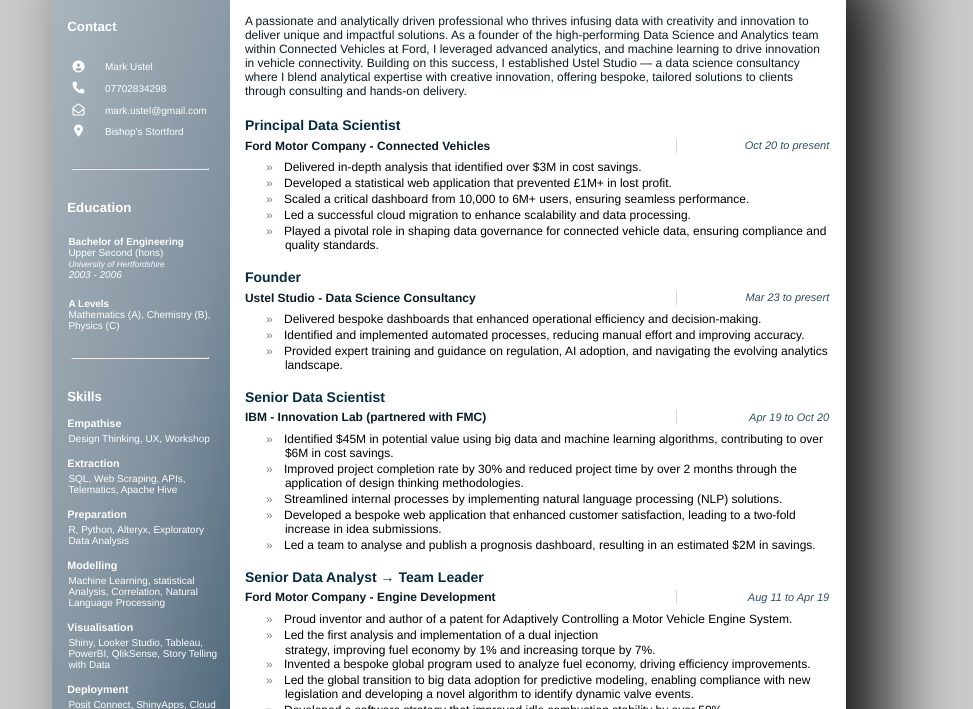
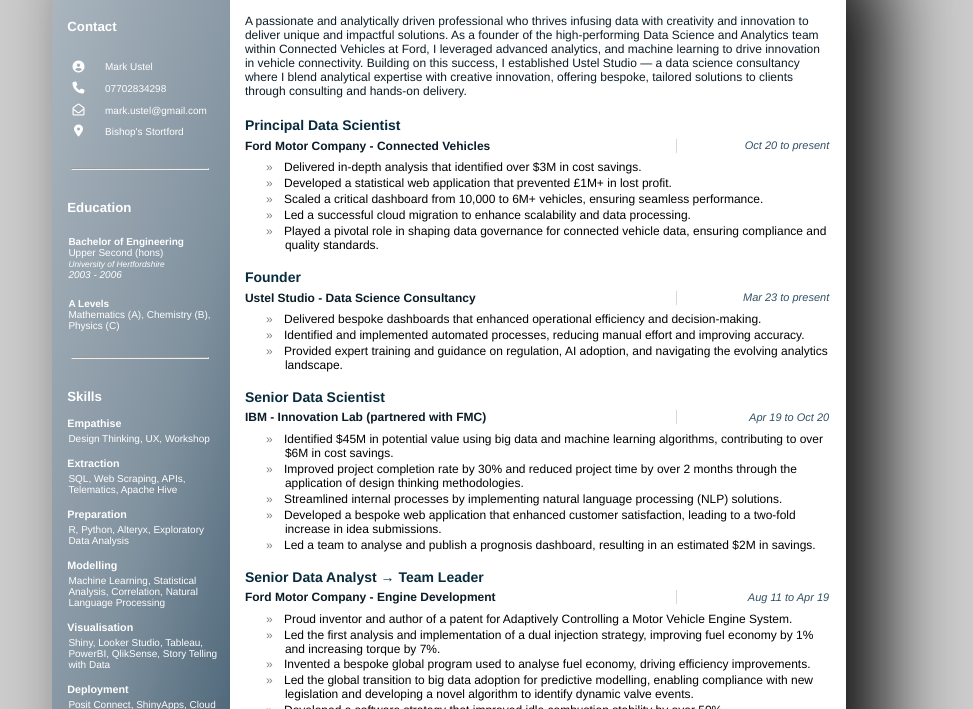
Before and after one commit to mark-ustel/CV, a plain HTML site: page index.html in a window 1280 px wide. Shown: the part 91-800 px from the top of the page, without its empty margins (191-1164 px from the left). Drawn offline with Linux system fonts and the light colour scheme.

Commit message:
corrected typos

```diff
--- a/index.html
+++ b/index.html
@@ -395,7 +395,7 @@
 		<h6>Preparation</h6>
 		<p class="skills">R, Python, Alteryx, Exploratory Data Analysis</p>
 		<h6>Modelling</h6>
-		<p class="skills">Machine Learning, statistical Analysis, Correlation, Natural Language Processing</p>
+		<p class="skills">Machine Learning, Statistical Analysis, Correlation, Natural Language Processing</p>
 		<h6>Visualisation</h6>
 		<p class="skills">Shiny, Looker Studio, Tableau, PowerBI, QlikSense, Story Telling with Data</p>
 		<h6>Deployment</h6>
@@ -411,16 +411,7 @@
 		<p class="skills">Engage in interviews and Q&A public events through Future First to inspire the next generation.</p>
 
 		<br>
-
-		<!--<div>
-		  <a class="popup" href="javascript:window.print()"><span>Print</span></a>
-		  <a class="popup" href="MarkUstel.pdf" download="MarkUstel" target="_blank"><span>Download a PDF copy</span></a>
-		  <a class="popup" href="https://linkedin.com/in/mark-ustel-1342b067" target="_blank"><span>Connect with me</span></a>
-		  <a class="popup" href="https://mark-ustel.github.io/me/" target="_blank"><span>Dashboard Version!</span></a>
-		</div>-->
-
-
-    </div>
+</div>
 
     <div class="main">
 		<br>
@@ -437,7 +428,7 @@
 		<ul>
       <li>Delivered in-depth analysis that identified over $3M in cost savings.</li>
       <li>Developed a statistical web application that prevented £1M+ in lost profit.</li>
-      <li>Scaled a critical dashboard from 10,000 to 6M+ users, ensuring seamless performance.</li>
+      <li>Scaled a critical dashboard from 10,000 to 6M+ vehicles, ensuring seamless performance.</li>
       <li>Led a successful cloud migration to enhance scalability and data processing.</li>
       <li>Played a pivotal role in shaping data governance for connected vehicle data, ensuring compliance and quality standards.</li>
 		</ul>
@@ -445,7 +436,7 @@
 		<h3>Founder</h3>
 	  <div class="separator">
 			<h4 class = "left">Ustel Studio - Data Science Consultancy</h4>
-			<h4 class = "right">Mar 23 to presert</h4>
+			<h4 class = "right">Mar 23 to present</h4>
 		</div>
 		<ul>
 			<li>Delivered bespoke dashboards that enhanced operational efficiency and decision-making.</li>
@@ -473,9 +464,9 @@
 		</div>
 		<ul>
 			<li>Proud inventor and author of a patent for Adaptively Controlling a Motor Vehicle Engine System.</li>
-      <li>Led the first analysis and implementation of a dual injection</li> strategy, improving fuel economy by 1% and increasing torque by 7%.
-      <li>Invented a bespoke global program used to analyze fuel economy, driving efficiency improvements.</li>
-      <li>Led the global transition to big data adoption for predictive modeling, enabling compliance with new legislation and developing a novel algorithm to identify dynamic valve events.</li>
+      <li>Led the first analysis and implementation of a dual injection strategy, improving fuel economy by 1% and increasing torque by 7%.</li>
+      <li>Invented a bespoke global program used to analyse fuel economy, driving efficiency improvements.</li>
+      <li>Led the global transition to big data adoption for predictive modelling, enabling compliance with new legislation and developing a novel algorithm to identify dynamic valve events.</li>
       <li>Developed a software strategy that improved idle combustion stability by over 50%.</li>
 		</ul>
 
@@ -486,7 +477,7 @@
 		</div>
 		<ul>
 			<li>Created real-time automated data quality checks, resulting in annual savings of over £2M.</li>
-      <li>Developed a program to automatically generate test procedures, saving more than £115K per year.</li>v
+      <li>Developed a program to automatically generate test procedures, saving more than £115K per year.</li>
       <li>Implemented a DOE testing strategy that reduced optimization time on a single-cylinder research engine by over 2 months.</li>
       <li>Conducted PID tuning on test facilities, extending lifespan by 4x.</li>
       <li>Installed, configured, and calibrated a system that achieved a 15% increase in uptime and delivered an additional £10K per year in cost savings.</li>
```
